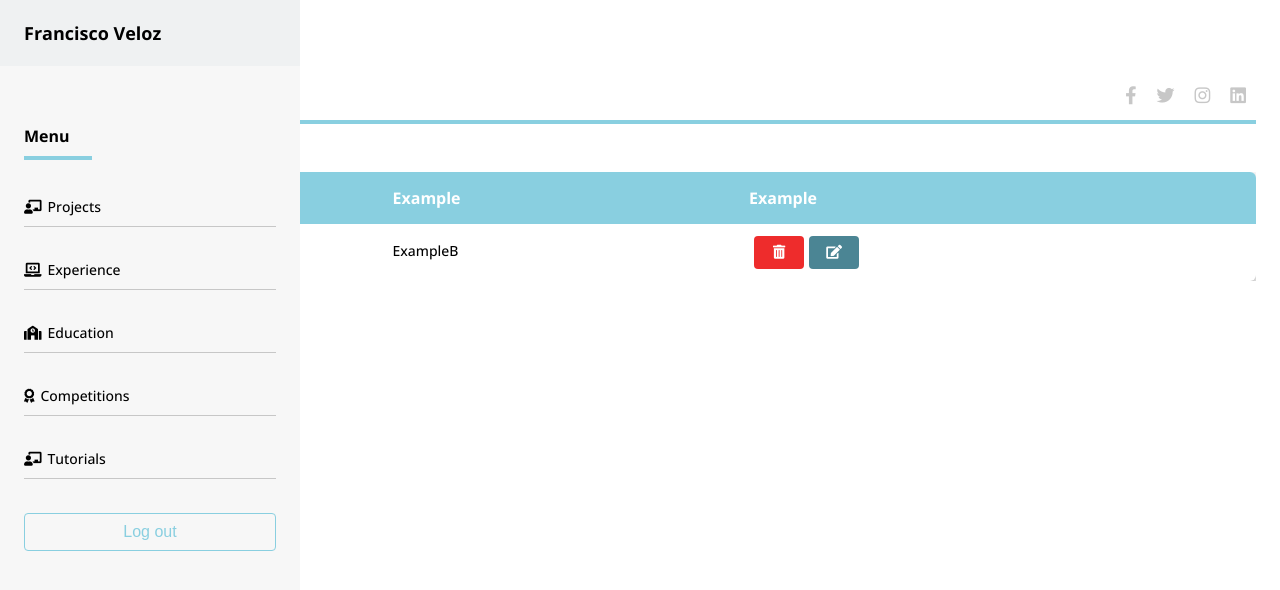
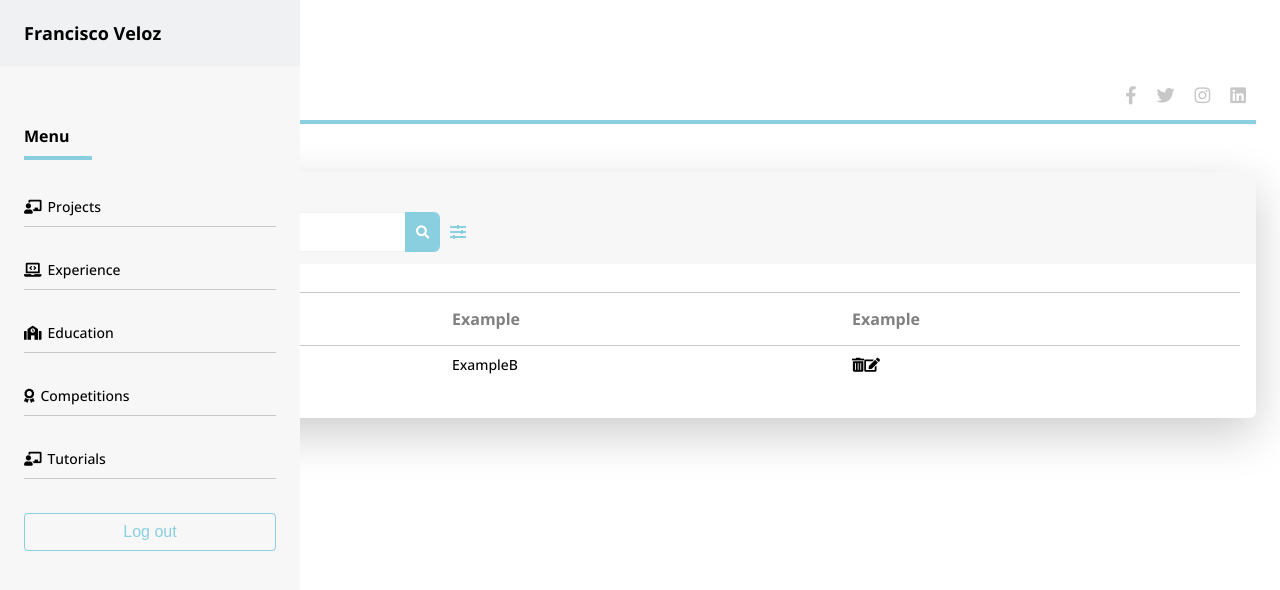
Before and after one commit to FranciscoVeloz1/Portfolio, a React app: page /admin in a window 1280 px wide. Shown: the top 590 px of the page. Built offline with nearby package versions, Linux system fonts and the light colour scheme; sample sign-in values are in the browser's storage; the HTML template or start-up script is replaced by a standard one.

Commit message:
Seguimos maquetando el table component

```diff
--- a/src/components/Global/Table.jsx
+++ b/src/components/Global/Table.jsx
@@ -1,9 +1,34 @@
 import React from "react";
+import Input from "./Input";
 import "@styles/components/Table.scss";
 
-const Table = () => {
+const Table = ({ o }) => {
   return (
-    <div className="table-responsive">
+    <div className="table-container">
+      <div className="table-header">
+        <p className="table-title">{o.title}</p>
+
+        <div className="search-container">
+          <div className="search-content">
+            <Input
+              type={"text"}
+              id={"txtsearch"}
+              text="Search..."
+              styles={"table-search"}
+            />
+
+            <button className="">
+              <i className="fas fa-search"></i>
+            </button>
+          </div>
+
+          <div className="filter-container">
+            <i className="fas fa-sliders-h filter-icon"></i>
+          </div>
+        </div>
+      </div>
+
+      <div className="table-content">
         <table className="table">
           <thead>
             <tr>
@@ -18,18 +43,14 @@ const Table = () => {
               <td>ExampleA</td>
               <td>ExampleB</td>
               <td>
-              <button className="btn btn-sm btn-red ml-1">
-                <i className="fas fa-trash-alt"></i>
-              </button>
-
-              <button className="btn btn-sm btn-info ml-1">
-                <i className="fas fa-edit"></i>
-              </button>
+                <i className="fas fa-trash-alt table-icon"></i>
+                <i className="fas fa-edit table-icon"></i>
               </td>
             </tr>
           </tbody>
         </table>
       </div>
+    </div>
   );
 };
 
--- a/src/pages/Admin/Admin.jsx
+++ b/src/pages/Admin/Admin.jsx
@@ -2,9 +2,14 @@ import React from "react";
 import Table from "@components/Global/Table";
 
 const Admin = () => {
+  const tableOptions = {
+    data: [],
+    title: "Example",
+  };
+
   return (
     <div>
-      <Table />
+      <Table o={tableOptions} />
     </div>
   );
 };
--- a/src/pages/Login.jsx
+++ b/src/pages/Login.jsx
@@ -1,4 +1,5 @@
 import React, { useContext, useState } from "react";
+import Swal from "sweetalert2";
 import { useNavigate } from "react-router-dom";
 import AuthContext from "@context/AuthContext";
 import Input from "@components/Global/Input";
@@ -41,6 +42,13 @@ const Login = () => {
 
     if (result.error === "Usuario no encontrado") return setErrorEmail(true);
     if (result.error === "Contraseña incorrecta") return setErrorPass(true);
+    if (result.login === "failed")
+      return Swal.fire({
+        icon: "error",
+        title: "Oops",
+        text: "Something went wrong!",
+        confirmButtonColor: "#ee2c2c"
+      });
 
     login(result);
 
--- a/src/styles/App.scss
+++ b/src/styles/App.scss
@@ -82,7 +82,7 @@ table {
   display: inline-block;
   font-weight: 500;
   line-height: 1.5;
-  width: 100px;
+  // width: 100px;
   color: black;
   text-align: center;
   text-decoration: none;
@@ -97,14 +97,14 @@ table {
     border-color 0.15s ease-in-out, box-shadow 0.15s ease-in-out;
 }
 
-.btn-md {
-  width: 80px;
-}
+// .btn-md {
+//   width: 80px;
+// }
 
-.btn-sm {
-  font-size: $sm;
-  width: 50px;
-}
+// .btn-sm {
+//   font-size: $sm;
+//   width: 50px;
+// }
 
 .btn-blue {
   border: 1px solid $blue;
--- a/src/styles/components/Input.scss
+++ b/src/styles/components/Input.scss
@@ -10,9 +10,9 @@
   border: none;
   border-radius: 8px;
   margin-bottom: 24px;
-  padding: 0px 4px;
-  width: 98%;
+  padding-left: 4px;
   height: 38px;
+  width: 100%;
 }
 
 .label {
@@ -27,7 +27,7 @@
 
 .input:focus + .label,
 .input:not(:placeholder-shown) + .label {
-  transform: translateY(-2em);
+  transform: translateY(-18px);
 }
 
 .input::placeholder {
--- a/src/styles/components/Table.scss
+++ b/src/styles/components/Table.scss
@@ -1,16 +1,73 @@
 @import "../Vars.scss";
 
-.table-responsive {
+//Main container
+.table-container {
+  box-shadow: 0 1rem 3rem rgba(0, 0, 0, 0.2) !important;
+  border-radius: 6px;
   width: 100%;
+  padding-bottom: 10px;
+}
+
+//Header
+.table-header {
+  background-color: $very-light-gray;
+  margin-bottom: 28px;
+  padding: 12px 16px;
+}
+
+.table-title {
+  font-size: $lg;
+  font-weight: bold;
+  margin-bottom: 10px;
+}
+
+.search-container {
+  display: grid;
+  grid-template-columns: repeat(3, 1fr);
+  align-items: center;
+}
+
+.search-content {
+  display: flex;
+  justify-content: space-between;
+}
+
+.table-search {
+  border: 1px solid $light-gray;
+  height: 38px;
+  border-radius: 0;
+  border-bottom-left-radius: 6px;
+  border-top-left-radius: 6px;
+  margin-bottom: 0;
+}
+
+.search-content button {
+  height: 40px;
+  width: 38px;
+  background-color: $blue;
+  color: white;
+  z-index: 10;
+  border-top-right-radius: 6px;
+  border-bottom-right-radius: 6px;
+}
+
+.filter-icon {
+  color: $blue;
+  margin-left: 10px;
+  cursor: pointer;
+}
+
+//Table content
+.table-content {
+  display: grid;
+  grid-template-columns: 1fr;
   overflow-x: auto;
+  padding: 0px 16px;
+  margin-bottom: 24px;
 }
 
 .table {
-  width: 100%;
   border-collapse: collapse;
-  border-radius: 6px;
-  overflow: hidden;
-  box-shadow: 0 4px 8px 0 rgba(0, 0, 0, 0.2), 0 6px 20px 0 rgba(0, 0, 0, 0.19);
 }
 
 .table td {
@@ -25,12 +82,14 @@
   font-weight: bold;
   padding: 18px 12px;
   text-align: left;
-  background-color: $blue;
-  color: white;
+  font-size: $md;
+  border-top: solid 0.5px $gray;
+  border-bottom: solid 0.5px $gray;
+  color: gray;
 }
 
 .table tr {
-  border-bottom: solid 0.5px $blue;
+  border-bottom: solid 0.5px $light-gray;
 }
 
 .table tr:last-child {
@@ -40,3 +99,13 @@
 .table td {
   font-size: $sm;
 }
+
+@media (max-width: 640px) {
+  .table-content {
+    justify-content: flex-start;
+  }
+
+  .table {
+    width: 100%;
+  }
+}
--- a/src/styles/containers/Banner.scss
+++ b/src/styles/containers/Banner.scss
@@ -35,6 +35,10 @@
   margin-bottom: 28px;
 }
 
+.banner-content .btn {
+  width: 100px;
+}
+
 .banner-img {
   height: 100%;
   width: 50%;
```
Lines whose indentation alone changed are shown as unchanged.
